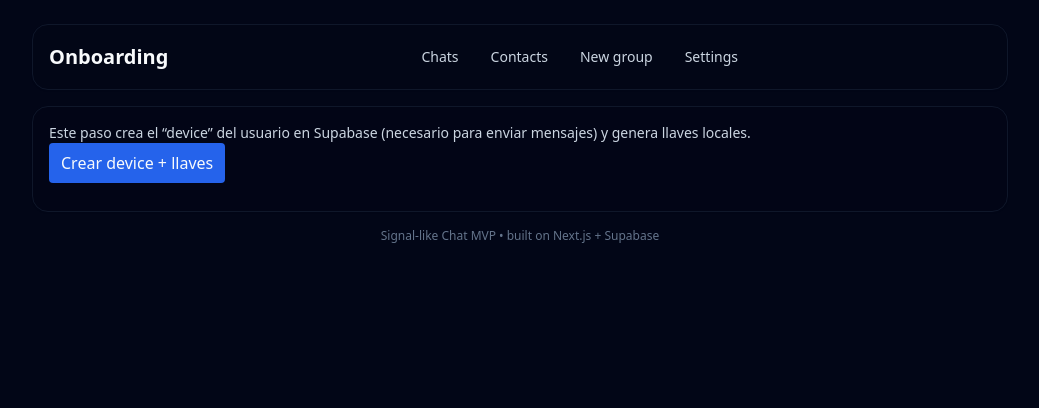
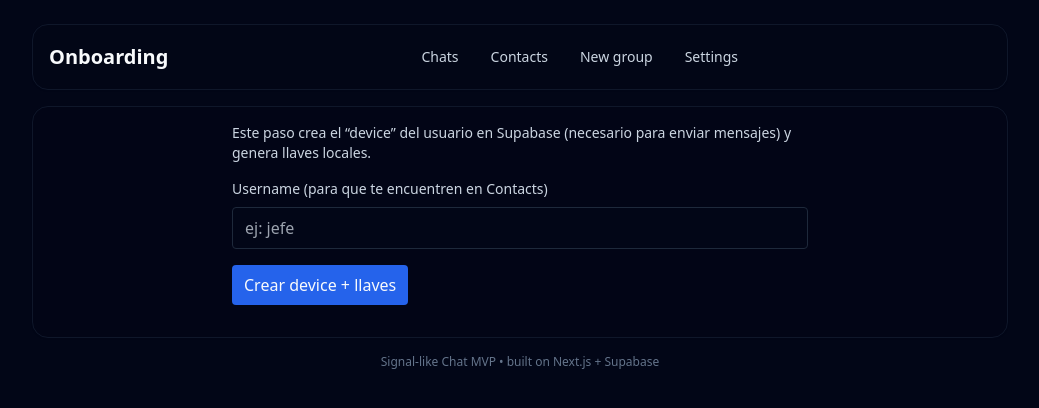
Before and after one commit to renanavisca-ops/mobile-chat-mvp, a Next.js app: page /onboarding in a window 1280 px wide. Shown: the top 408 px of the page, without its empty margins (120-1159 px from the left). Built offline with nearby package versions, Linux system fonts and the light colour scheme.

Commit message:
Update page.tsx

```diff
--- a/src/app/onboarding/page.tsx
+++ b/src/app/onboarding/page.tsx
@@ -8,6 +8,7 @@ import { browserSupabase } from '@/lib/supabase/client';
 export default function OnboardingPage() {
   const [status, setStatus] = useState<string>('');
   const [busy, setBusy] = useState(false);
+  const [username, setUsername] = useState<string>(() => localStorage.getItem('username') || '');
 
   async function runOnboarding() {
     setBusy(true);
@@ -16,29 +17,24 @@ export default function OnboardingPage() {
     try {
       const supabase = browserSupabase();
 
-      // 1) Asegurar sesión
       const { data: userData, error: userErr } = await supabase.auth.getUser();
       if (userErr) throw userErr;
       if (!userData.user) throw new Error('No estás autenticado. Ve a /login.');
 
-      // 2) Generar bundle local (Signal-ish)
       const bundle = await createLocalDeviceBundle();
       localStorage.setItem('device_bundle', JSON.stringify(bundle));
+      if (username.trim()) localStorage.setItem('username', username.trim());
 
-      // 3) Crear/actualizar profile mínimo (si ya existe, no pasa nada)
-      //    (Solo para que luego puedas buscar contactos por username, etc.)
-      const existingUsername = localStorage.getItem('username') || null;
+      setStatus('Guardando perfil…');
       await supabase.from('profiles').upsert(
         {
           id: userData.user.id,
-          username: existingUsername
+          username: username.trim() || null
         },
         { onConflict: 'id' }
       );
 
-      // 4) Registrar dispositivo en DB (mínimo viable)
-      //    IMPORTANTE: Tu schema exige signed_prekey_public y signature, pero tu bundle no los trae,
-      //    así que usamos placeholders "mvp" por ahora (luego lo hacemos real).
+      setStatus('Registrando device…');
       const deviceLabel = `Web-${new Date().toISOString().slice(0, 10)}`;
 
       const { data: deviceRow, error: devErr } = await supabase
@@ -57,7 +53,6 @@ export default function OnboardingPage() {
 
       if (devErr) throw devErr;
 
-      // Guardamos el device id para usarlo al enviar mensajes
       localStorage.setItem('active_device_id', deviceRow.id);
 
       setStatus(`✅ Listo. Device registrado: ${deviceRow.id}`);
@@ -70,9 +65,20 @@ export default function OnboardingPage() {
 
   return (
     <PageShell title="Onboarding">
+      <div className="mx-auto max-w-xl space-y-4">
         <p className="text-sm text-slate-300">
           Este paso crea el “device” del usuario en Supabase (necesario para enviar mensajes) y genera llaves locales.
         </p>
+
+        <div className="space-y-2">
+          <label className="block text-sm text-slate-300">Username (para que te encuentren en Contacts)</label>
+          <input
+            className="w-full rounded border border-slate-800 bg-slate-950 px-3 py-2 text-slate-100"
+            value={username}
+            onChange={(e) => setUsername(e.target.value)}
+            placeholder="ej: jefe"
+          />
+        </div>
 
         <button
           className="w-fit rounded bg-blue-600 px-3 py-2 disabled:opacity-60"
@@ -85,6 +91,7 @@ export default function OnboardingPage() {
         <p className="mt-3 whitespace-pre-wrap text-sm" aria-live="polite">
           {status}
         </p>
+      </div>
     </PageShell>
   );
 }
```
Lines whose indentation alone changed are shown as unchanged.
